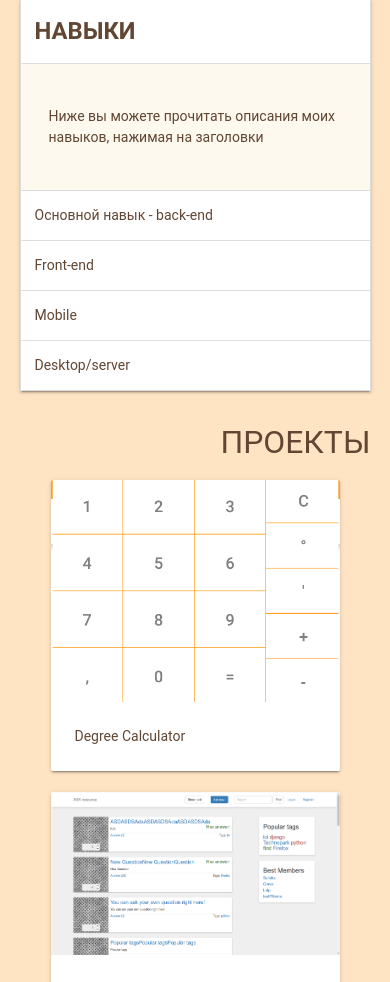
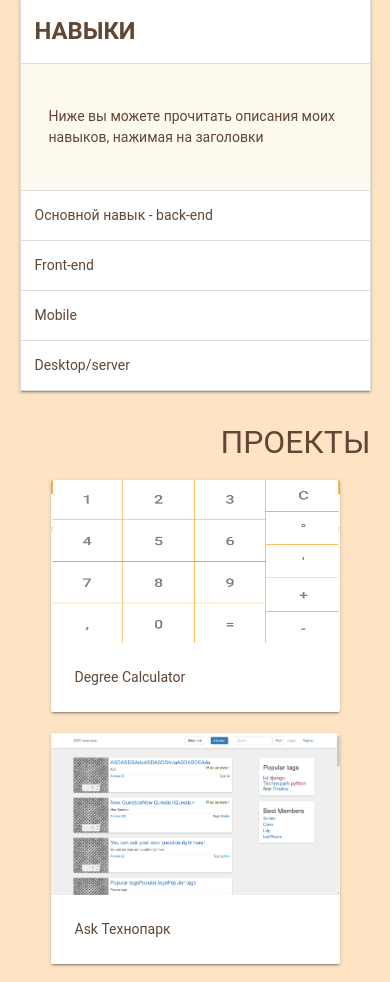
Before and after one commit to ElusiveSpirit/self-description-page, a Django app: page / in a window 390 px wide. Shown: the part 744-1726 px from the top of the page. Run offline with Django 3.2, Linux system fonts and the light colour scheme; data comes from the database, SQL or seed files in the repository; both versions use the stored data as it was after the commit; some libraries are stand-ins or nearby versions; some web fonts are replaced.

Commit message:
Mobile calculator project

```diff
--- a/static/css/style.css
+++ b/static/css/style.css
@@ -281,6 +281,24 @@ ul.skills div.collapsible-body {
 
 }
 
+div.project-list div.card-image {
+  position: relative;
+  height: 0;
+  padding-top: 56.25%;
+}
+
+div.project-list div.card-image img {
+  position: absolute;
+  display: block;
+  max-width: 100%;
+  max-height: 100%;
+  left: 0;
+  right: 0;
+  top: 0;
+  bottom: 0;
+  margin: auto;
+}
+
 div.loading-block {
   height: 48px;
 }
@@ -350,6 +368,7 @@ div.project-detail li {
 div.project-detail img {
   display: block;
   margin: 35px auto 0 auto;
+  max-height: 500px;
 }
 
 div.project-detail .skills span {
```
Also changed, not shown: db.sqlite3, uploads/p_img/screen_1.png (added), uploads/p_img/screen_sub.png (added), uploads/p_img/screen_sum.png (added), uploads/p_img/screen_transform.png (added), uploads/p_img/settings_1.png (added), uploads/p_img/settings_2.png (added), uploads/p_img_preview/preview.png (added).
